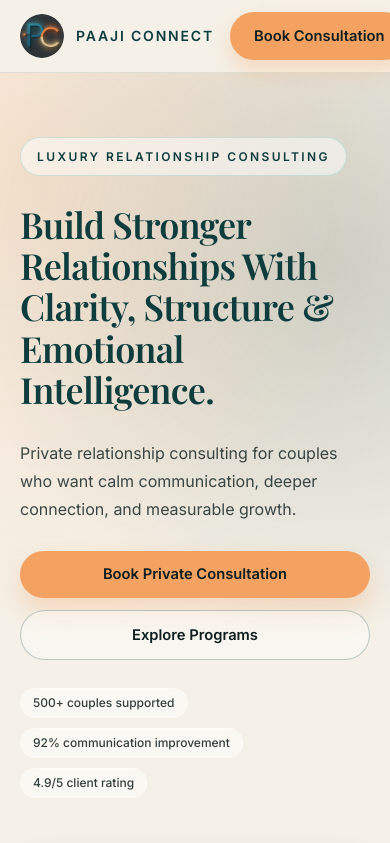
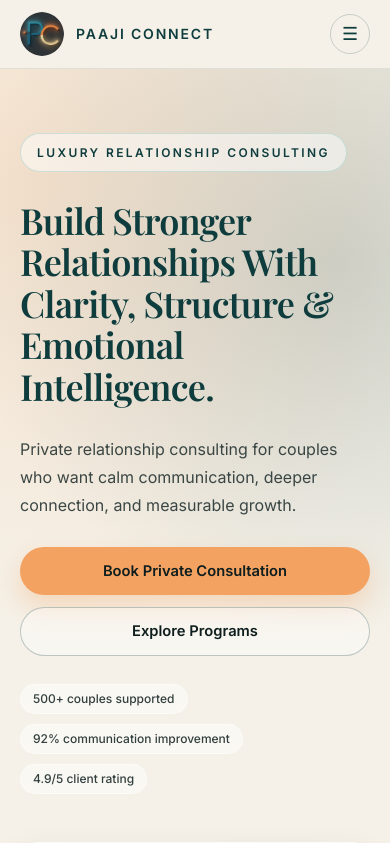
Before and after one commit to Darshan00555/techwithpaaji, a Next.js app: page / in a window 390 px wide. Shown: the top 843 px of the page. Built offline with nearby package versions, Linux system fonts and the light colour scheme.

Commit message:
Fix mobile navbar responsiveness

```diff
--- a/components/Navbar.js
+++ b/components/Navbar.js
@@ -129,7 +129,7 @@ export default function Navbar() {
           <div className="flex shrink-0 items-center gap-3">
             <Link
               href="/contact"
-              className="premium-button hidden bg-[#F4A261] py-2 text-[#0F3D3E] shadow-[0_10px_22px_rgba(244,162,97,0.32)] hover:bg-[#f6b178] md:inline-flex"
+              className="premium-button !hidden bg-[#F4A261] py-2 text-[#0F3D3E] shadow-[0_10px_22px_rgba(244,162,97,0.32)] hover:bg-[#f6b178] md:!inline-flex"
             >
               Book Consultation
             </Link>
```
